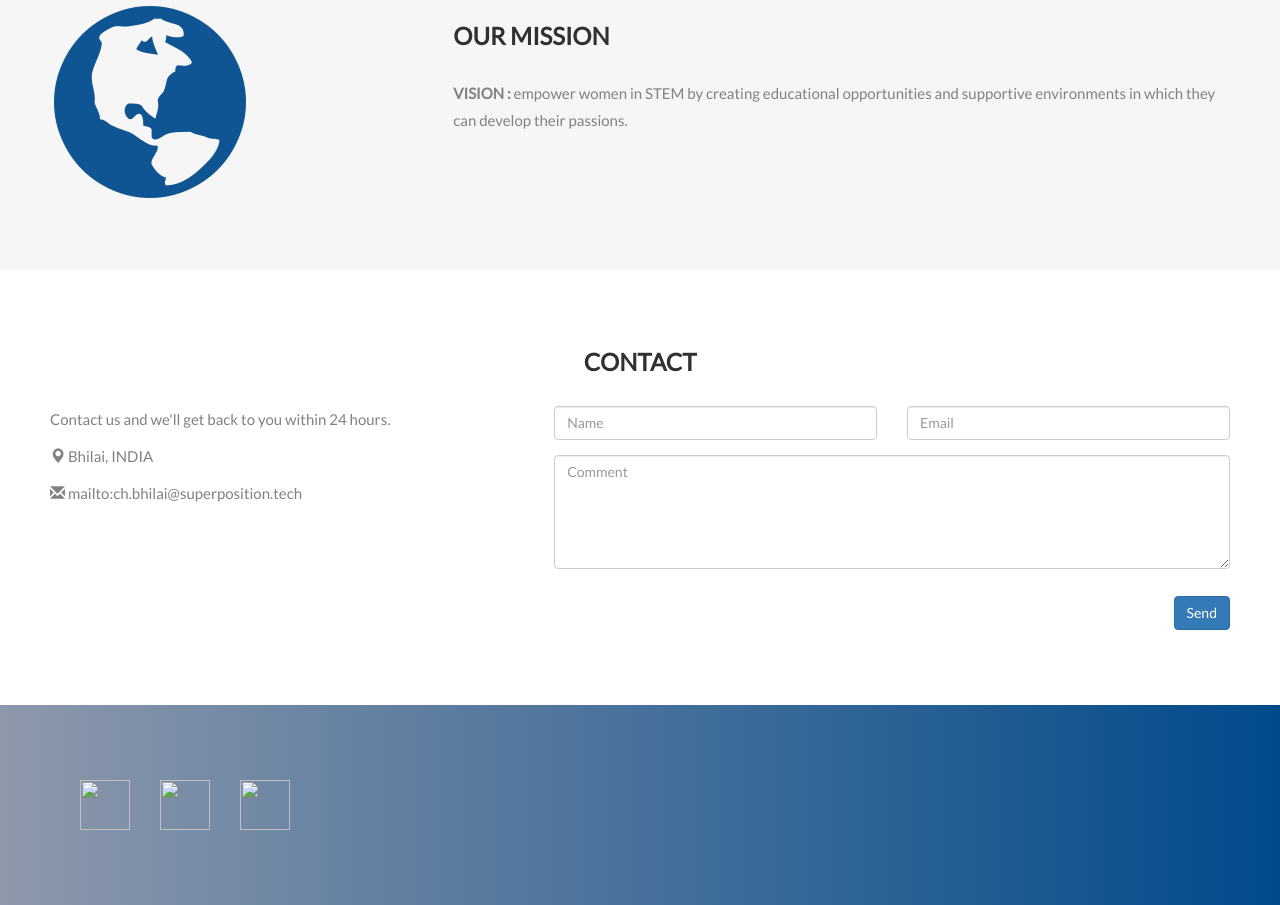
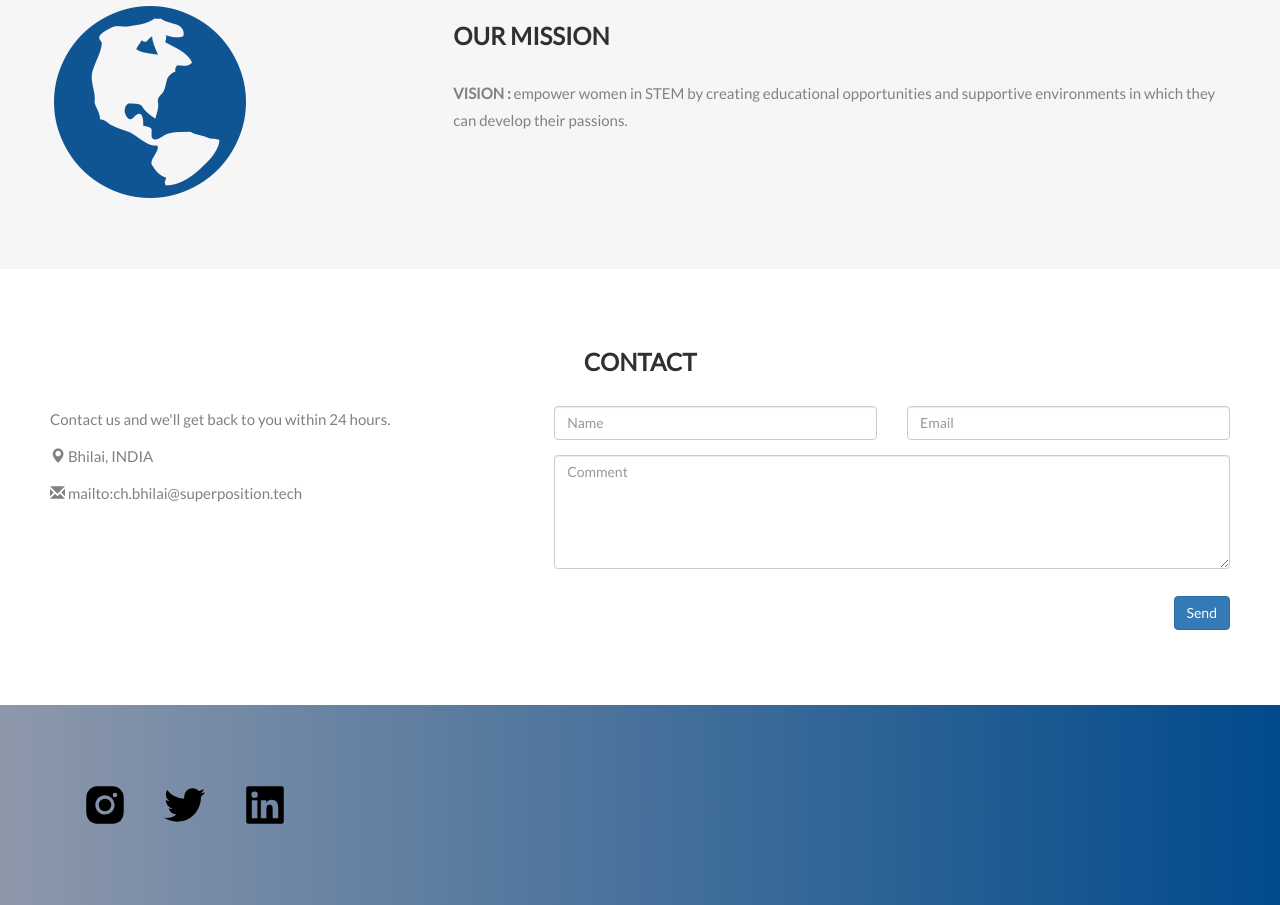
Before and after one commit to Superposition-Bhilai/superposition_bhilai, a plain HTML site: page index.html in a window 1280 px wide. Shown: the part 1223-2128 px from the top of the page. Drawn offline with nearby package versions, Linux system fonts and the light colour scheme.

Commit message:
Update index.html

```diff
--- a/index.html
+++ b/index.html
@@ -118,11 +118,11 @@
   <footer class="container-fluid text-center jumbotran">
     <div class="collapse navbar-collapse" id="myNavbar">
       <ul class="nav navbar-nav format">
-        <li><a href="https://www.instagram.com/superpositionbhilai/"><img src="instagram.png" height="50px"
+        <li><a href="https://www.instagram.com/superpositionbhilai/"><img src="instagram.svg" height="50px"
               width="50px"></a></li>
-        <li><a href="https://twitter.com/SuperpositionB?s=20&t=dqSlf0o1o-t4mM-jaraXGQ"><img src="twitter.png"
+        <li><a href="https://twitter.com/SuperpositionB?s=20&t=dqSlf0o1o-t4mM-jaraXGQ"><img src="twitter.svg"
               height="50px" width="50px"></a></li>
-        <li><a href="https://www.linkedin.com/company/superposition-bhilai-chapter/"><img src="linkedin.png"
+        <li><a href="https://www.linkedin.com/company/superposition-bhilai-chapter/"><img src="linkdin.svg"
               height="50px" width="50px"></a></li>
       </ul>
     </div>
```
